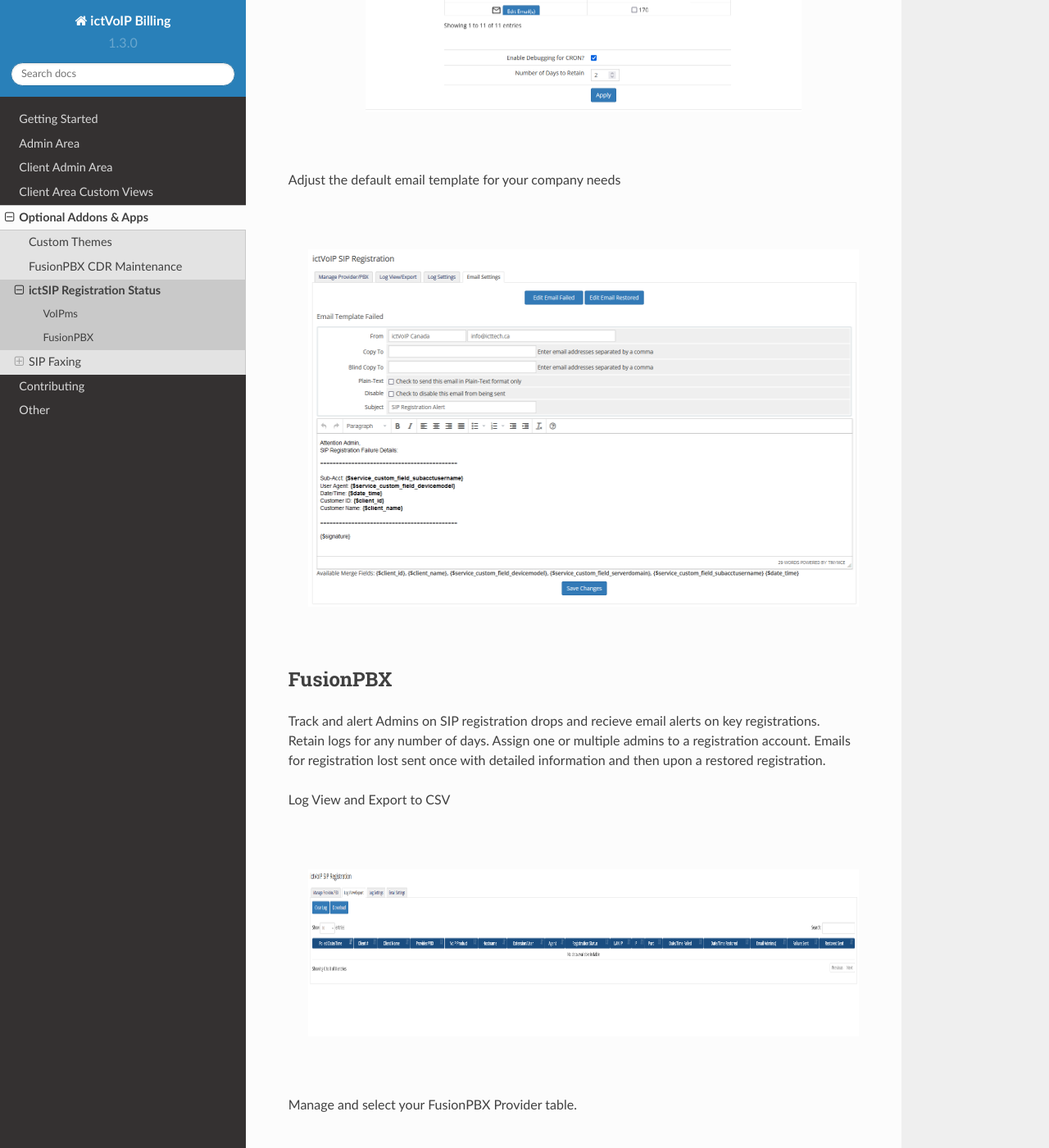
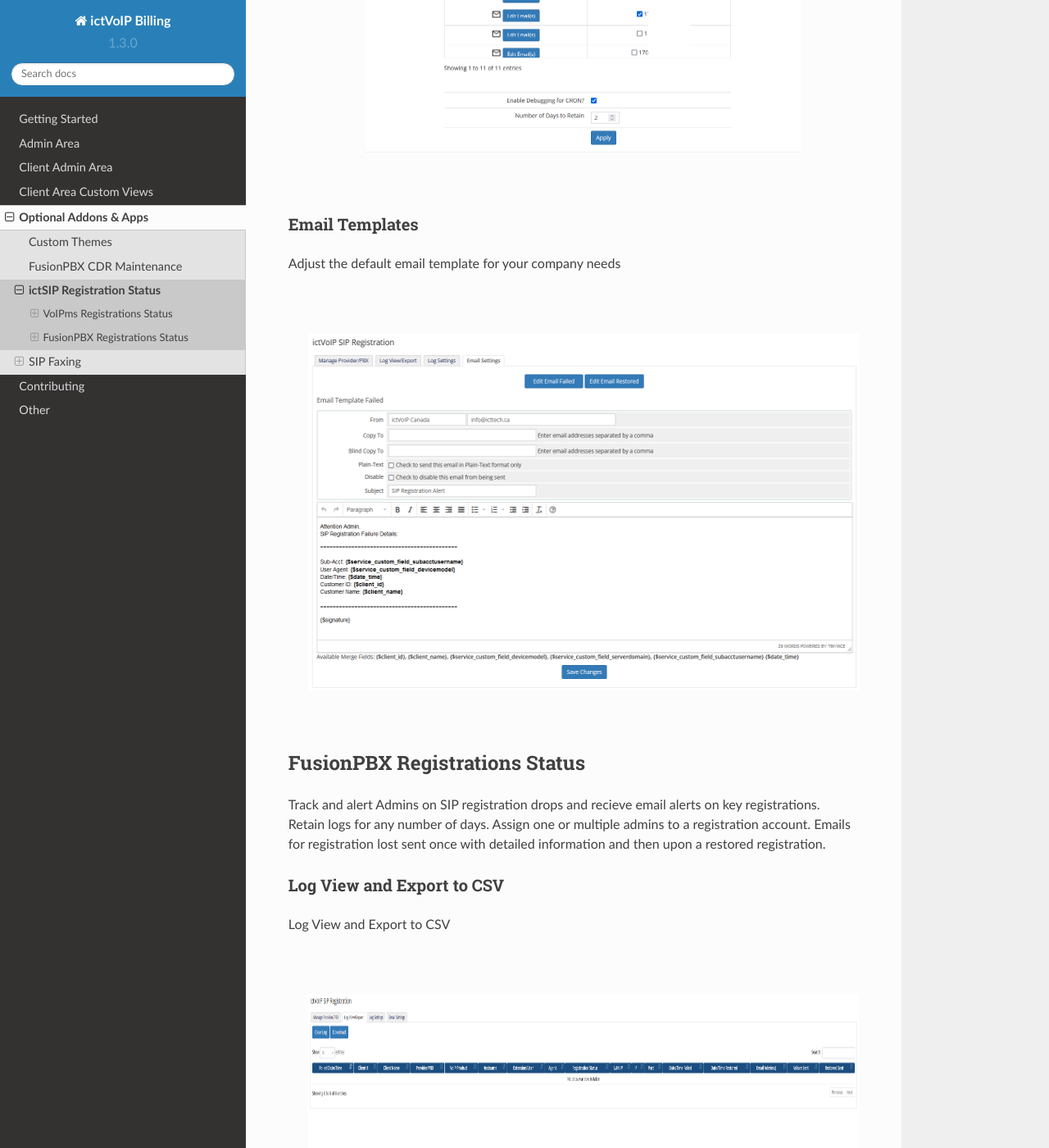
Before and after one commit to ictvoip/ictvoip-docs, a Sphinx documentation site: the page built from docs/source/ictsipreg/ictsipreg.rst, in a window 1280 px wide and 1400 px high, scrolled down 2064 px. Shown: the whole window at 82% size. Built offline with Sphinx 7.4.7 and the Read the Docs theme 2.0.0, drawn with Linux system fonts in a browser that asks for light colours; pages that are not in the unit, such as notebooks, are missing from menus; some of the changed text lies outside the part shown.

Commit message:
Update ictsipreg.rst

```diff
--- a/docs/source/ictsipreg/ictsipreg.rst
+++ b/docs/source/ictsipreg/ictsipreg.rst
@@ -21,8 +21,8 @@ Activating your addon
 
 
 
-VoIPms
-******
+VoIPms Registrations Status
+***************************
 
 Manage and select your VoIPms Provider table.
 
@@ -37,6 +37,7 @@ Manage and select your VoIPms Provider table.
 
 
 Log View and Export to CSV
+###########################
 
 |
 
@@ -49,6 +50,9 @@ Log View and Export to CSV
 
 
 
+Log Settings
+############
+
 Select accounts for collection and assign admin emails if required for alert notification.
 
 |
@@ -59,6 +63,9 @@ Select accounts for collection and assign admin emails if required for alert not
         :alt: Custom Rates
 
 |
+
+Email Templates
+################
 
 Adjust the default email template for your company needs
 
@@ -75,11 +82,14 @@ Adjust the default email template for your company needs
 
 
 
-FusionPBX
-*********
+FusionPBX Registrations Status
+******************************
 
 Track and alert Admins on SIP registration drops and recieve email alerts on key registrations. Retain logs for any number of days. Assign one or multiple admins to a registration account. Emails for registration lost sent once with detailed information and then upon a restored registration.
 
+
+Log View and Export to CSV
+###########################
 
 Log View and Export to CSV
 
@@ -93,6 +103,8 @@ Log View and Export to CSV
 |
 
 
+Log Settings
+############
 
 Manage and select your FusionPBX Provider table.
 
@@ -117,6 +129,9 @@ Select accounts for collection and assign admin emails if required for alert not
 
 |
 
+Email Templates
+###############
+
 Adjust the default email template for your company needs
 
 |
@@ -127,9 +142,6 @@ Adjust the default email template for your company needs
         :alt: Custom Rates
 
 |
-
-
-
 
 
 
@@ -153,7 +165,7 @@ Fax Panel allows for listing of recieved faxes by billing period, download fax P
 |
 
 Fax View/Email
-**************
+##############
 
 Fax list with ability to email to users, download the PDF fax as an attachment and assign users to receive Faxes via adding email address or groups. Fax Send.
 
@@ -168,7 +180,7 @@ Fax list with ability to email to users, download the PDF fax as an attachment a
 |
 
 Sending Faxes
-*************
+#############
 
 Send Fax using Attachments. Supported types: pdf, txt, jpg, gif, png, tif
 
```
